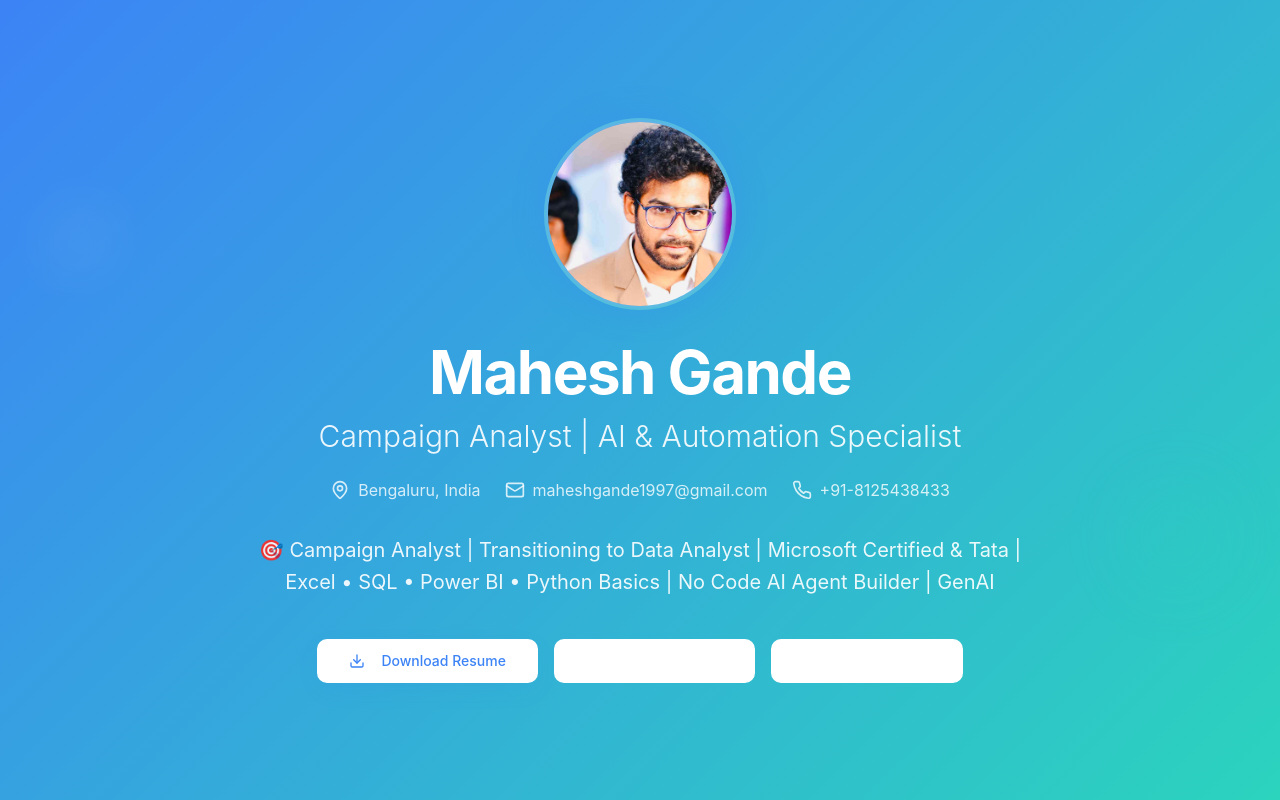
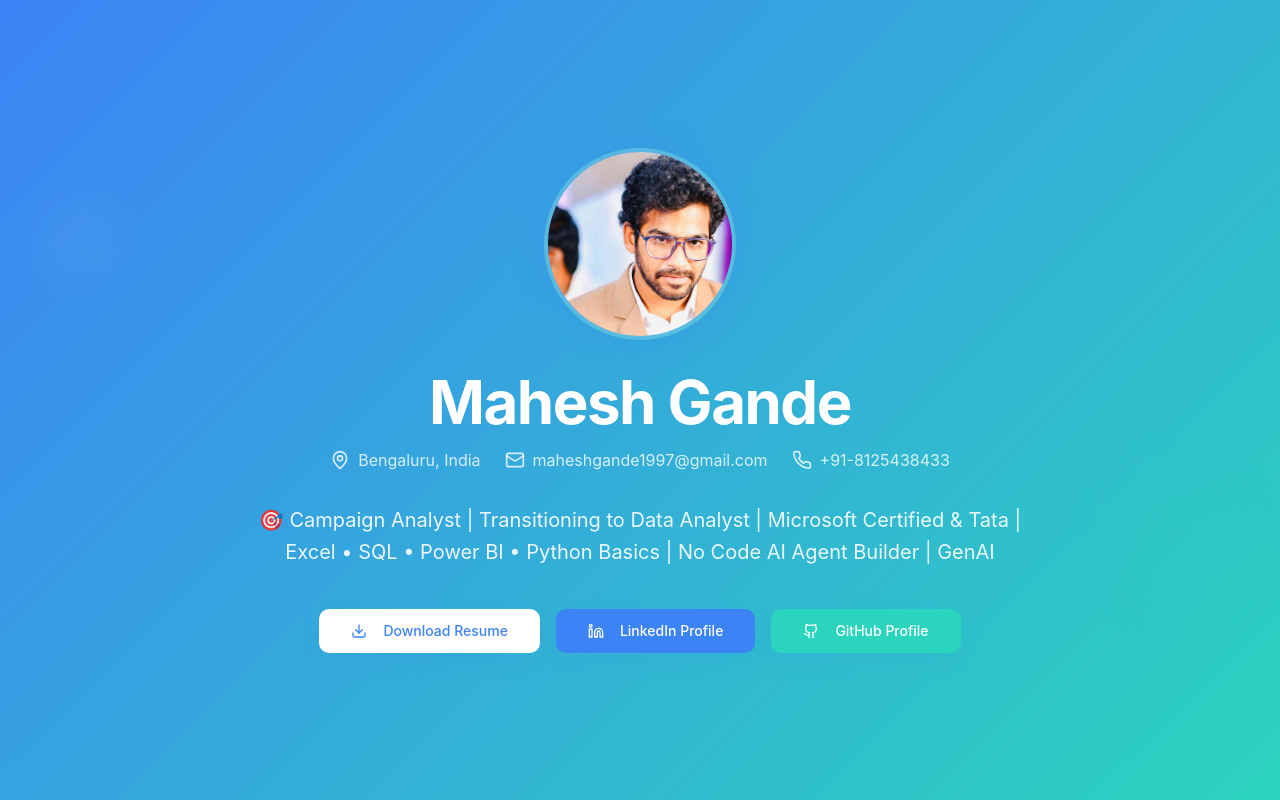
Before and after one commit to MAHESH-GANDE/mahesh-ai-analyst-folio, a React (Vite) app: page / in a window 1280 px wide. Shown: the top 800 px of the page. Built offline with nearby package versions, Linux system fonts and the light colour scheme.

Commit message:
Fix: Update role and button styles
Updated the role to "Campaign Analyst" and adjusted the background and foreground colors for the LinkedIn and GitHub buttons.

```diff
--- a/src/components/portfolio/HeroSection.tsx
+++ b/src/components/portfolio/HeroSection.tsx
@@ -29,9 +29,6 @@ const HeroSection = () => {
           <h1 className="text-5xl md:text-6xl font-bold mb-4 tracking-tight">
             Mahesh Gande
           </h1>
-          <h2 className="text-2xl md:text-3xl font-light mb-6 text-white/90">
-            Campaign Analyst | AI & Automation Specialist
-          </h2>
 
           {/* Location & Contact */}
           <div className="flex flex-wrap justify-center items-center gap-6 mb-8 text-white/80">
@@ -72,8 +69,8 @@ const HeroSection = () => {
             </Button>
             <Button
               size="lg"
-              variant="outline"
-              className="border-white/30 text-white hover:bg-white/10 transition-spring"
+              variant="secondary"
+              className="bg-primary text-primary-foreground hover:bg-primary/90 shadow-medium transition-spring"
               onClick={() => window.open('https://linkedin.com/in/mahesh-gande1997', '_blank')}
             >
               <Linkedin className="mr-2 h-5 w-5" />
@@ -81,8 +78,8 @@ const HeroSection = () => {
             </Button>
             <Button
               size="lg"
-              variant="outline"
-              className="border-white/30 text-white hover:bg-white/10 transition-spring"
+              variant="secondary"
+              className="bg-accent text-accent-foreground hover:bg-accent/90 shadow-medium transition-spring"
               onClick={() => window.open('https://github.com/mahesh-gande', '_blank')}
             >
               <Github className="mr-2 h-5 w-5" />
```
